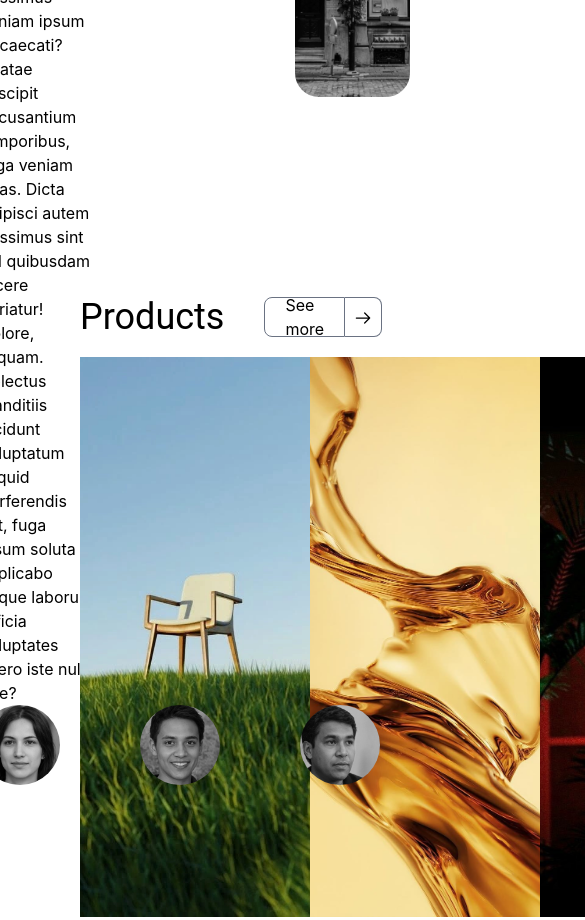
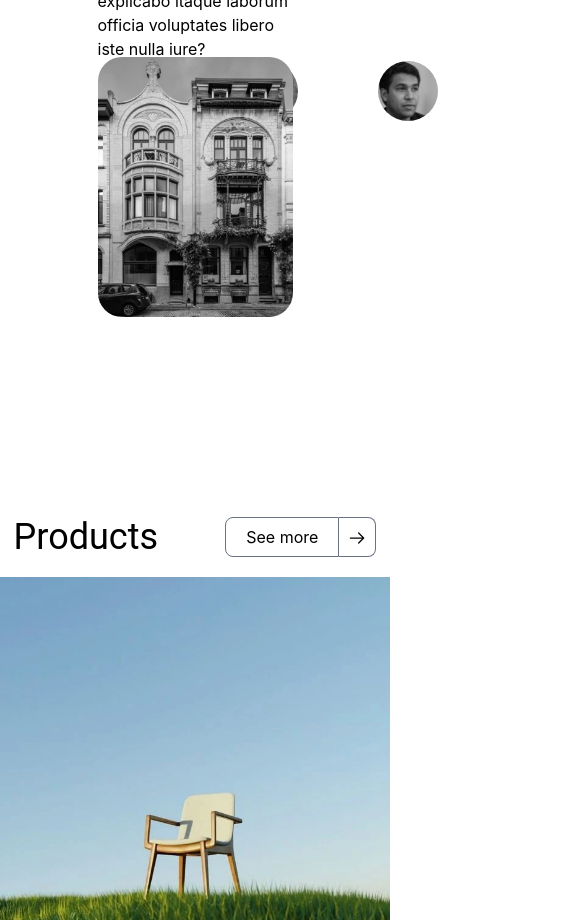
Before and after one commit to PersoTim/SinglePage, a website built with Vite: page index.html in a window 390 px wide. Shown: the part 1499-2419 px from the top of the page, 585 px wide, since content can reach past the window. Built offline with nearby package versions, Linux system fonts and the light colour scheme.

Commit message:
responsive

```diff
--- a/index.html
+++ b/index.html
@@ -39,9 +39,9 @@
         </div>
     </div>
 
-    <section class="container m-auto px-20 my-15 flex flex-col gap-30">
-        <div class="flex gap-50 justify-center items-center h-full ">
-            <div class="w-1/2 flex flex-col justify-between h-100 ">
+    <section class="container m-auto lg:px-20 my-15 flex flex-col gap-30">
+        <div class="flex justify-center items-center h-full flex-col md:flex-row gap-20">
+            <div class="w-1/2 flex flex-col justify-between h-100 mb-20">
                 <div class="flex flex-col gap-5">
                     <h1 class="text-4xl font-[Roboto]">About Koba</h1>
                     <p>Lorem ipsum dolor sit, amet consectetur adipisicing elit. Animi, eius quibusdam voluptas esse nobis commodi neque iste autem aspernatur possimus veniam ipsum obcaecati? Beatae suscipit accusantium temporibus, fuga veniam quas.
@@ -49,16 +49,16 @@
                 </div>
 
                 <div class="flex gap-20">
-                    <img src="./assets/Images/personne1.jpeg" alt="image" class="w-20 h-20 grayscale rounded-[100%]">
-                    <img src="./assets/Images/personne2.jpeg" alt="image" class="w-20 h-20 grayscale rounded-[100%]">
-                    <img src="./assets/Images/personne3.jpeg" alt="image" class="w-20 h-20 grayscale rounded-[100%]">
+                    <img src="./assets/Images/personne1.jpeg" alt="image" class="w-15 lg:w-20 grayscale rounded-[100%]">
+                    <img src="./assets/Images/personne2.jpeg" alt="image" class="w-15 lg:w-20 grayscale rounded-[100%]">
+                    <img src="./assets/Images/personne3.jpeg" alt="image" class="w-15 lg:w-20 grayscale rounded-[100%]">
                 </div>
             </div>
-            <img src="./assets/Images/cosmos_269632572.jpeg" alt="image" class="w-1/2 h-150 object-cover object-top grayscale rounded-3xl">
+            <img src="./assets/Images/cosmos_269632572.jpeg" alt="image" class="w-1/2 h-1/4 object-cover object-top grayscale rounded-3xl">
         </div>
 
         <div class="flex flex-col gap-5 pt-20" id="products">
-            <div class="flex justify-between">
+            <div class="flex justify-around lg:justify-between">
                 <h1 class="text-4xl font-[Roboto]">Products</h1>
                 <div class="flex items-center ml-10">
                     <div class="border-1 border-gray-500 h-10 flex items-center px-5 rounded-l-lg">
@@ -70,10 +70,10 @@
                 </div>
             </div>
 
-            <div class="flex justify-between">
+            <div class="flex justify-center lg:justify-between w-full flex-wrap gap-10">
                 <img src="./assets/Images/efd6d4e2-1169-4e10-8d70-f415c19fd1fd.webp" alt="image_1" class="w-100 h-140 object-cover">
-                <img src="./assets/Images/cosmos_482151706.jpeg" alt="image_2" class="w-100 h-140 object-cover">
-                <img src="./assets/Images/cosmos_1521206254.jpeg" alt="image_5" class="w-100 h-140 object-cover">
+                <img src="./assets/Images/cosmos_482151706.jpeg" alt="image_2" class="w-100 h-140 object-cover hidden lg:block">
+                <img src="./assets/Images/cosmos_1521206254.jpeg" alt="image_5" class="w-100 h-140 object-cover hidden 2xl:block">
 
             </div>
         </div>
```
